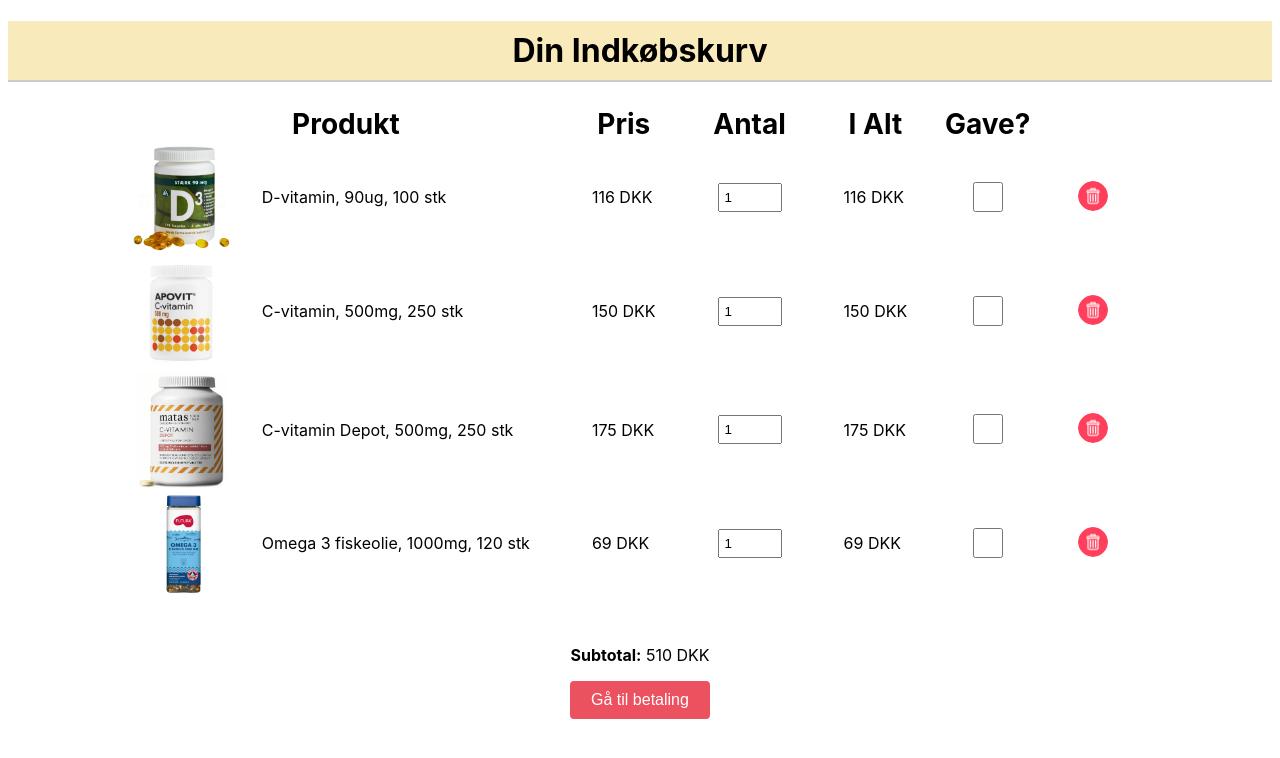
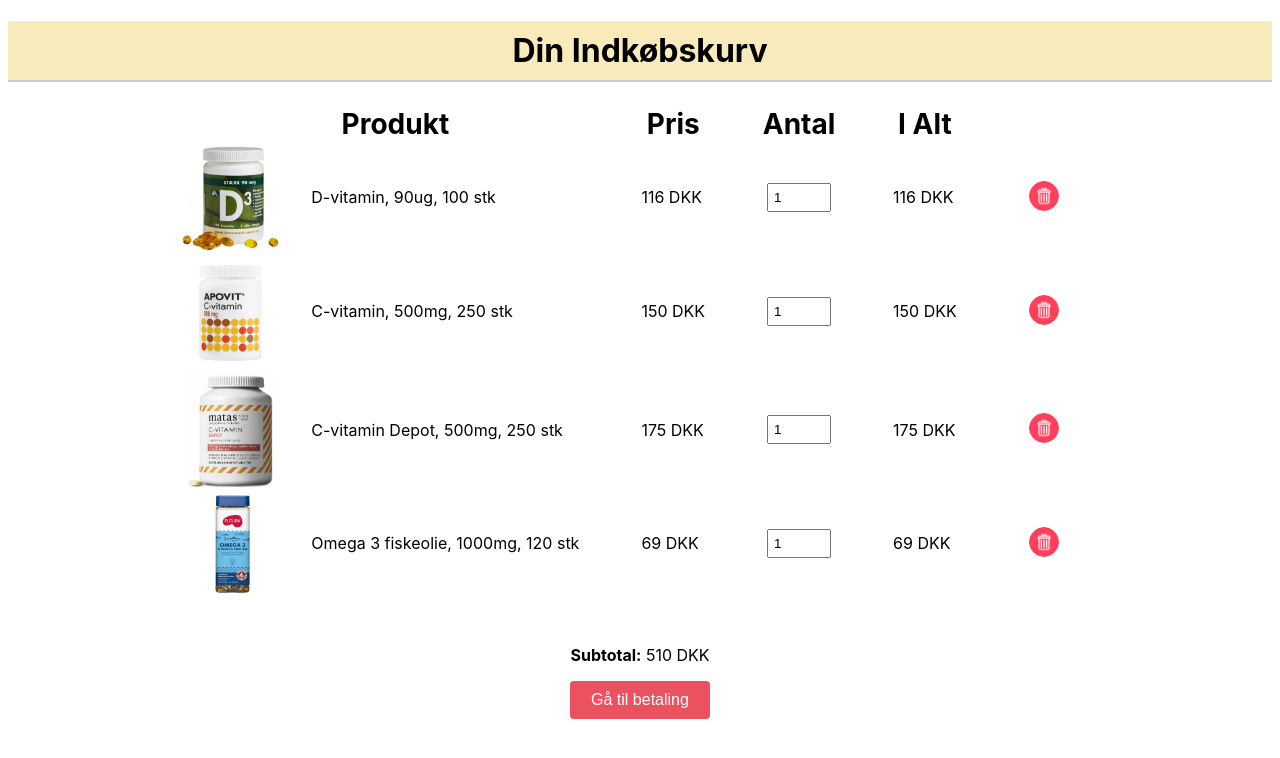
Before and after one commit to NumanBashir/CheckoutFlowReactProject, a React (Vite) app: page / in a window 1280 px wide. Shown: the top 758 px of the page. Built offline with nearby package versions, Linux system fonts and the light colour scheme.

Commit message:
remove gift task

```diff
--- a/src/components/ProductRow/ProductRow.tsx
+++ b/src/components/ProductRow/ProductRow.tsx
@@ -63,9 +63,6 @@ const ProductRow: React.FC<ProductRowProps> = ({
         </td>
         <td>{total} DKK</td>
         <td>
-          <input type="checkbox" className="gift-toggle" />
-        </td>
-        <td>
           <button className="delete-product" onClick={handleDeleteRow}>
             <img src={trashImage} className="trash-image" alt="Delete" />
           </button>
--- a/src/components/ProductTable/ProductTable.tsx
+++ b/src/components/ProductTable/ProductTable.tsx
@@ -52,7 +52,6 @@ const ProductTable: React.FC<ProductTableProps> = ({ products }) => {
               <th>Pris</th>
               <th>Antal</th>
               <th>I Alt</th>
-              <th>Gave?</th>
               <th></th>
             </tr>
           </thead>
--- a/src/data/basket.json
+++ b/src/data/basket.json
@@ -7,8 +7,7 @@
     "rebateQuantity": 3,
     "rebatePercent": 10,
     "upsellProductId": null,
-    "image": "/assets/d-vitamin.png",
-    "isGift": false
+    "image": "/assets/d-vitamin.png"
   },
   {
     "id": "vitamin-c-500-250",
@@ -18,8 +17,7 @@
     "rebateQuantity": 2,
     "rebatePercent": 25,
     "upsellProductId": "vitamin-c-depot-500-250",
-    "image": "/assets/c-vitamin.png",
-    "isGift": false
+    "image": "/assets/c-vitamin.png"
   },
   {
     "id": "vitamin-c-depot-500-250",
@@ -29,8 +27,7 @@
     "rebateQuantity": 3,
     "rebatePercent": 10,
     "upsellProductId": null,
-    "image": "/assets/c-vitamin depot.png",
-    "isGift": false
+    "image": "/assets/c-vitamin depot.png"
   },
   {
     "id": "fish-oil-1000-120",
@@ -40,7 +37,6 @@
     "rebateQuantity": 5,
     "rebatePercent": 10,
     "upsellProductId": null,
-    "image": "/assets/fiskeolie2.png",
-    "isGift": false
+    "image": "/assets/fiskeolie2.png"
   }
 ]
```
